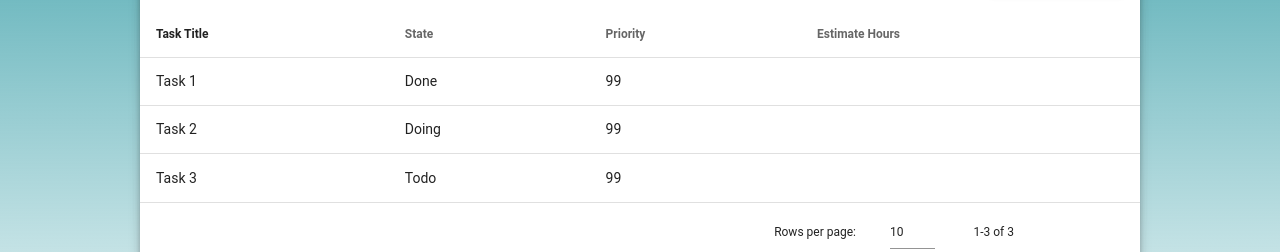
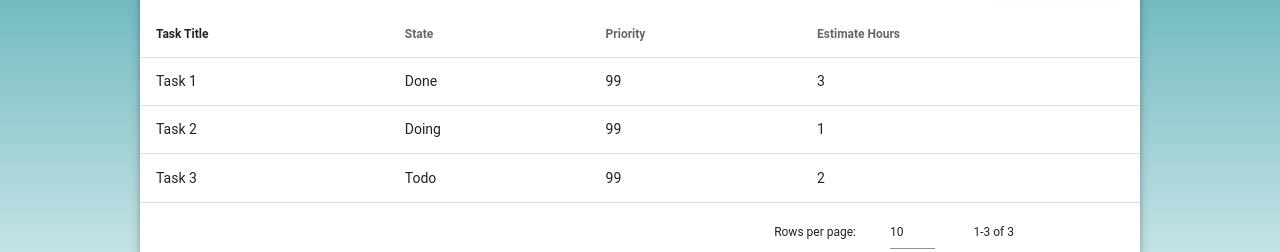
Before and after one commit to xiao0818/OOAD_Frontend, a Vue app: page /backlogItem in a window 1280 px wide. Shown: the part 268-520 px from the top of the page. Built offline with nearby package versions, Linux system fonts and the light colour scheme; the HTML template or start-up script is replaced by a standard one; what vue-apexcharts would draw is missing.

Commit message:
[Bug Fixing]Fixed the hours column not show in task list in backlog item page.

```diff
--- a/src/views/BacklogItemPage.vue
+++ b/src/views/BacklogItemPage.vue
@@ -55,7 +55,7 @@
           { text: "Task Title", value: "title" },
           { text: "State", value: "state" },
           { text: "Priority", value: "priority" },
-          { text: "Estimate Hours", value: "estimateHours" },
+          { text: "Estimate Hours", value: "hours" },
         ],
         tasks: [
           {
```
